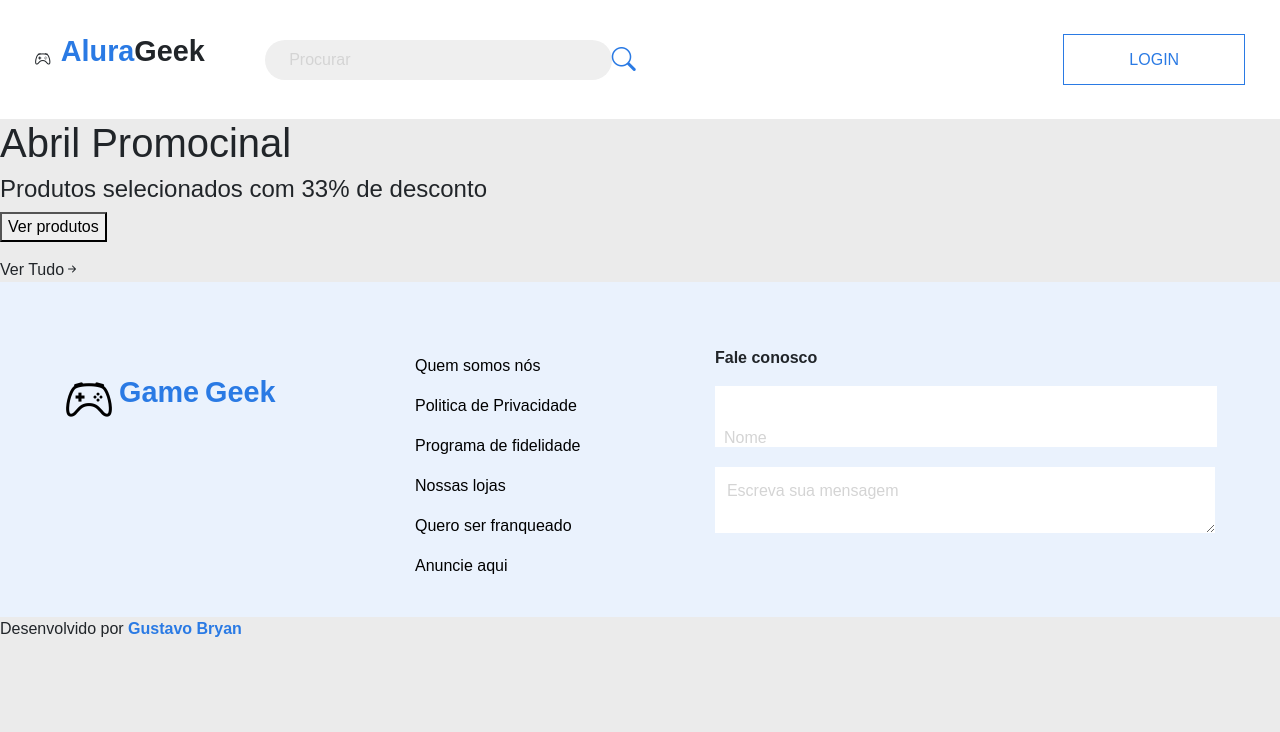
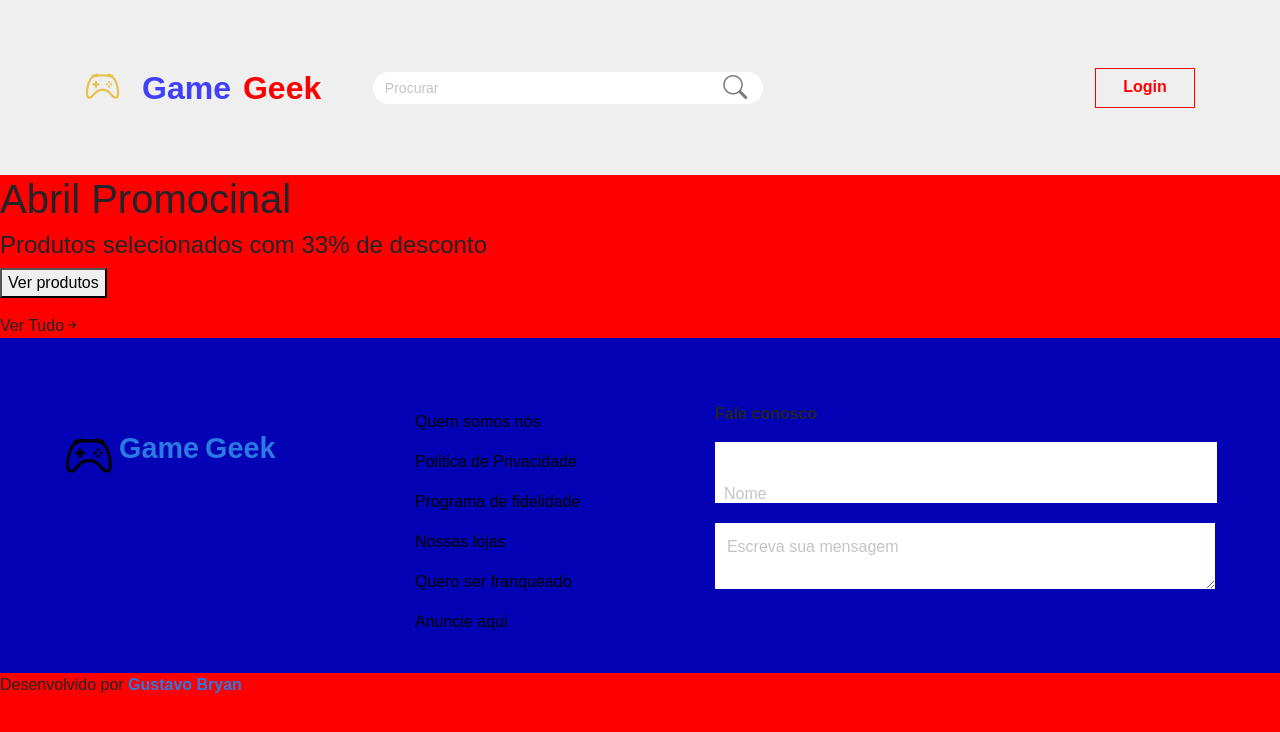
Before and after one commit to gustavobryan/AluraGeek-ecommerce, a plain HTML site: page views/index.html in a window 1280 px wide. Drawn offline with nearby package versions, Linux system fonts and the light colour scheme.

Commit message:
mudança css menu

```diff
--- a/styles/style.css
+++ b/styles/style.css
@@ -1,12 +1,15 @@
 /*               Global              */
 
 :root {
-    --bg-color: #ebebeb;
-    --input-placeholder: #d4d4d4;
+    --azul-destaque: #2a7ae4;
+    --bg-color: #ff0000;
+    --bg-contato: #0303b5;
+    --cor-secundaria: #009929;
+    --cor-primaria: #4040fb ;
+    --cor-det: #e5c24c;
     --input-bg: #efefef;
-    --texto-destaque: #ffff;
-    --azul-destaque: #2a7ae4;
-    --bg-contato: #eaf2fd;
+    --input-placeholder: #c5c4c4;
+    --texto-destaque: #b10005;
     font-size: "Releway", sans-serif;
 }
 
@@ -50,77 +53,95 @@ button {
 /*           Header            */
 
 header {
-    background-color: var(--texto-destaque);
+    background-color: var(--input-bg);
     padding: 30px;
 }
 
-nav {
+.navbar-menu {
     align-items: center;
     display: flex;
-    flex-direction: row;
-    justify-content: space-around;
+    height: 115px;
+    justify-content: space-between;
+    width: 100%;
 }
 
-.logo-pesquisa {
+.box-logo {
     align-items: center;
     display: flex;
-    justify-content: space-between;
-    width: 601px;
+    gap: 12px;
 }
 
-.logo {
-    align-items: center;
-    display: flex;
+.box-logo .bi-controller {
+    color: var(--cor-det);
+    font-size: 35px;
+    font-weight: bolder;
 }
 
-.logo img {
-    height: 29.17px;
-    width: 40.02px;
+.box-logo a {
+    color: var(--bg-color);
+    font-size: 2em;
+    font-weight: bold;
+    text-decoration: none;
 }
 
-.logo p {
-    font-size: 1.8em;
-    font-weight: bold;
+.box-logo .logo-azul {
+    margin-left: 10px;
+    color: var(--cor-primaria);
 }
 
-.logo .logo-azul {
-    margin-left: 10px;
-    color: var(--azul-destaque);
+.box-search {
+    align-items: center;
+    cursor: text;
+    display: flex;
+    padding-left: 40px;
 }
 
-.logo-pesquisa input {
-    background-color: var(--input-bg);
+.input-search {
+    background-color: rgb(255, 255, 255);
     border: none;
-    border-radius: 30px;
-    height: 40px;
-    margin-left: 10%;
-    padding: 1% 3%;
-    width: 393px;
+    border-radius: 20px;
+    padding: 4px;
+    width: 390px;
 }
 
-.logo-pesquisa .bi-search {
-    color: #2a7ae4;
-    font-size: 1.5em;
+.input-search:focus-visible {
+    outline: none;
+    border: 1px solid var(--bg-contato)
 }
 
-.login {
-    display: flex;
-    justify-content: end;
-    width: 600px;
+.box-search .bi-search {
+    color: rgb(122, 122, 122);
+    cursor: pointer;
+    font-size: 1.5em;
+    font-weight: bolder;
+    margin-left: -40px;
+    position: relative;
 }
 
-.login button {
+input.input-search::placeholder {
+    color: var(--input-placeholder);
+    font-size: 14px;
+    font-weight: 400;
+    position: relative;
+    text-align: start;
+}
+
+.login-btn {
+    background: none;
+    border: solid 1px var(--bg-color);
+    color: var(--bg-color);
+    height: 40px;
+    padding: 6px;
+    text-align: center;
+    width: 100px;
+}
+
+.login-btn:hover {
     background: none;
     border: solid 1px var(--azul-destaque);
     color: var(--azul-destaque);
-    height: 51px;
-    text-transform: uppercase;
-    width: 182px;
-}
-
-.login button:hover {
-    background-color: var(--azul-destaque);
-    color: var(--texto-destaque);
+    text-decoration: none;
+    transition: 0.5s;
 }
 
 /*         Footer formulario        */
@@ -230,3 +251,42 @@ nav {
     height: 51px;
     width: 180px;
 }
+
+@media (max-width: 850px) {
+    .input-search {
+        width: 230px;
+    }
+}
+
+@media (max-width: 725px) {
+    .login-btn {
+        width: 80px;
+    }
+}
+
+@media (max-width: 625px) {
+
+    .box-logo .bi-controller {
+        font-size: 25px;
+    }
+
+    .box-logo a {
+        font-size: 1.3em;
+    }
+
+    .input-search {
+        display: none;
+    }
+
+    .lupa-search {
+        display: block;
+        left: 10px;
+        position: relative;
+        right: 0;
+        width: 25px;
+    }
+
+    .box-search .bi-search {
+        font-size: 1em;
+    }
+}
--- a/views/index.html
+++ b/views/index.html
@@ -27,19 +27,17 @@
 
 <body>
 	<header>
-		<nav>
-			<div class="logo-pesquisa">
-				<div class="logo">
-					<i class="bi bi-controller"></i>
-					<p class="logo-azul">Alura</p>
-					<p>Geek</p>
+		<nav class="container navbar-menu">
+			<div class="box-logo">
+				<a href="index.html"> <i class="bi bi-controller"></i></a>
+				<a href="#" class="logo-azul">Game</a>
+				<a href="#">Geek</a>
+				<div class="box-search">
+					<input class="input-search" type="text" placeholder="Procurar" id="filter" />
+					<i class="bi bi-search lupa-search"></i>
 				</div>
-				<input type="text" placeholder="Procurar" />
-				<i class="bi bi-search"></i>
 			</div>
-			<div class="login">
-				<a href="login.html"><button type="submit">Login</button></a>
-			</div>
+			<a class="login-btn" href="login.html">Login</a>
 		</nav>
 	</header>
 
```
